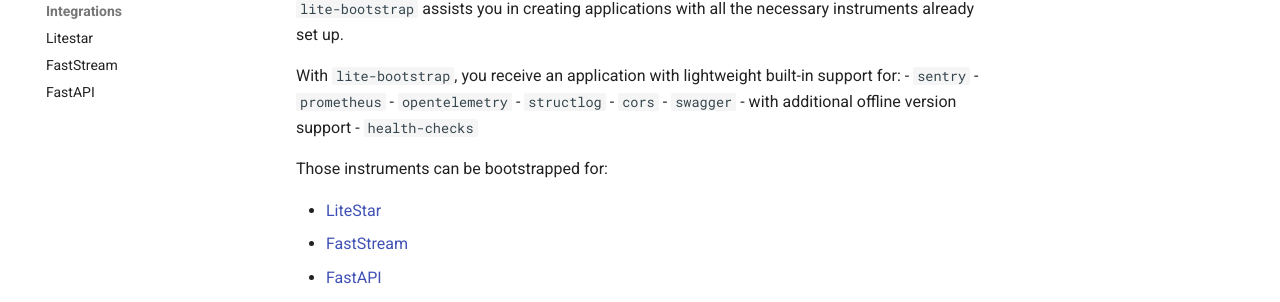
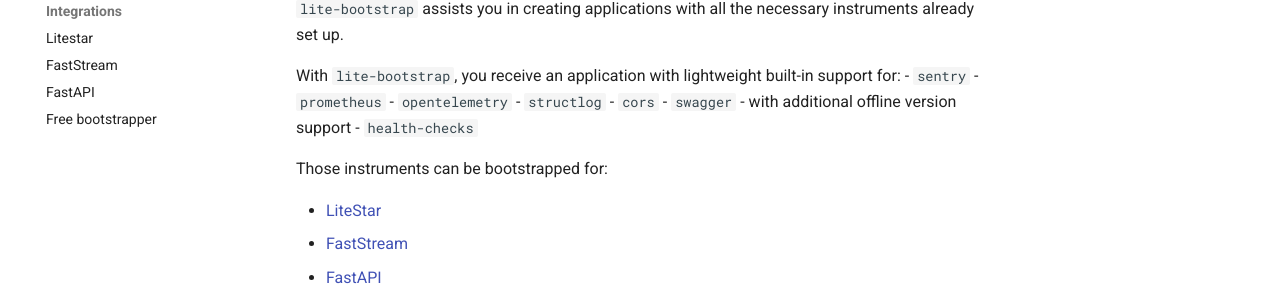
Before and after one commit to modern-python/lite-bootstrap, an MkDocs documentation site: the page built from docs/index.md, in a window 1280 px wide. Shown: the part 225-527 px from the top of the page. Built offline with MkDocs 1.6.1 and Material for MkDocs 9.7.7, drawn with Linux system fonts in a browser that asks for light colours; comment, search, counter and statistics services are not loaded.

Commit message:
update mkdocs.yml

```diff
--- a/mkdocs.yml
+++ b/mkdocs.yml
@@ -10,6 +10,7 @@
       - Litestar: integrations/litestar.md
       - FastStream: integrations/faststream.md
       - FastAPI: integrations/fastapi.md
+      - Free bootstrapper: integrations/free.md
 theme:
   name: material
   features:
```
